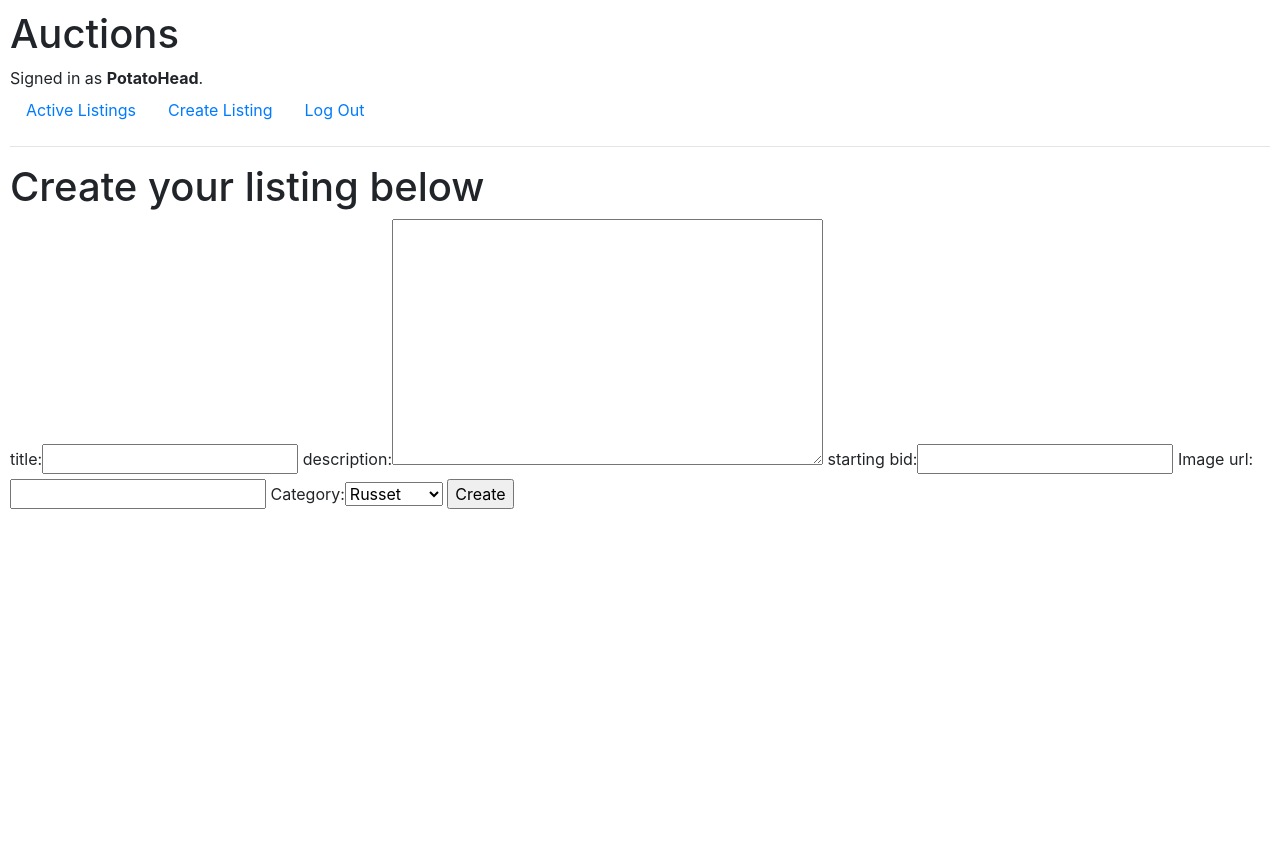
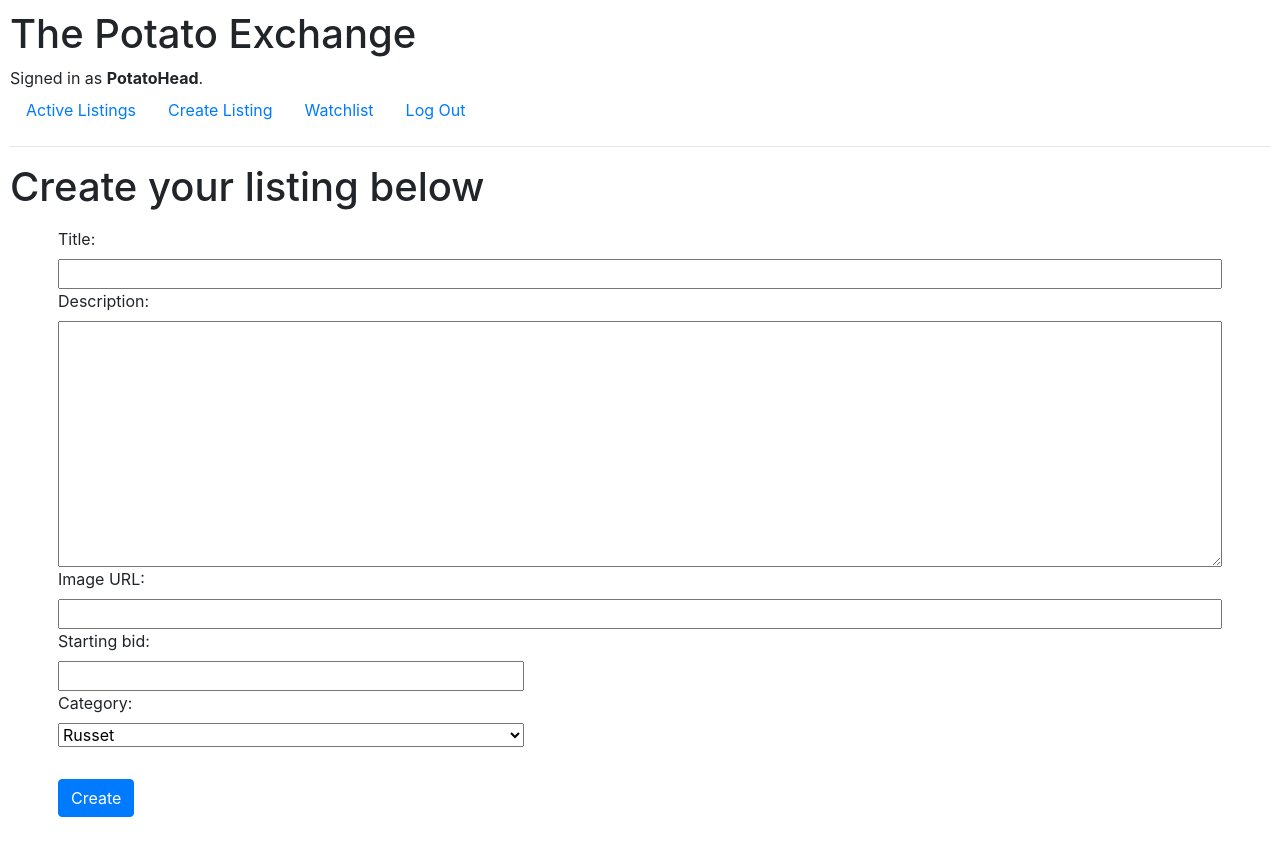
Before and after one commit to tslaytor/CS50W, a Django app: page /create_listing in a window 1280 px wide. Before the commit the page ends 509 px from the top, so only its background shows below. Run offline with Django 3.2, Linux system fonts and the light colour scheme; a user stored in the database is signed in; some libraries are stand-ins or nearby versions.

Commit message:
implemented Active Bid List, Bid Listing Page, Bid Function, Watchlists and Create Listing

```diff
--- a/projects/2020/x/commerce/auctions/admin.py
+++ b/projects/2020/x/commerce/auctions/admin.py
@@ -1,10 +1,10 @@
 from django.contrib import admin
 
-from .models import Category, Listing, Watch_list, Comment, Bid
+from .models import Category, Listing, Watchlist, Comment, Bid
 
 # Register your models here.
 admin.site.register(Category)
 admin.site.register(Listing)
-admin.site.register(Watch_list)
+admin.site.register(Watchlist)
 admin.site.register(Comment)
 admin.site.register(Bid)
--- a/projects/2020/x/commerce/auctions/static/auctions/styles.css
+++ b/projects/2020/x/commerce/auctions/static/auctions/styles.css
@@ -9,17 +9,43 @@ body {
 .fail-text {
     color: red
 }
-.listing-image {
-    width: 12rem;
+.listing-image__container {
+    width: 20rem;
     height: 10rem;
     background-color: white;
-    border: black solid 2px;
+    /* border: black solid 2px; */
     display: flex;
     justify-content: center;
     align-items: center;
+    position: absolute;
+    top: 0.8rem;
+    right: 0.8rem;
+    overflow: hidden;
 }
 
 .listing-image__image {
-    max-width: 100%;
-    max-height: 100%;
+    height: 100%;
 }
+
+.create-form {
+    display: flex;
+    flex-direction: column;
+    /* align-items: flex-start; */
+    margin: 1rem 3rem;
+}
+
+.btn {
+    margin-top: 2rem;
+    align-self: flex-start;
+}
+
+.short-input {
+    width: 40%;
+}
+.listing {
+    border: solid black 3px;
+    margin: 1.2rem;
+    padding: 0.8rem;
+    position: relative;
+    /* background-color: brown; */
+}
--- a/projects/2020/x/commerce/auctions/templates/auctions/create.html
+++ b/projects/2020/x/commerce/auctions/templates/auctions/create.html
@@ -3,9 +3,9 @@
 {% block body %}
 <h1>Create your listing below</h1>
 
-<form action="{% url 'create' %}" method="post">
+<form class='create-form' action="{% url 'create' %}" method="post">
     {% csrf_token %}
     {{ form }}
-    <input type="submit" value="Create">
+    <input type="submit" value="Create" class="btn btn-primary">
 </form>
 {% endblock %}
--- a/projects/2020/x/commerce/auctions/templates/auctions/layout.html
+++ b/projects/2020/x/commerce/auctions/templates/auctions/layout.html
@@ -3,12 +3,12 @@
 <!DOCTYPE html>
 <html lang="en">
     <head>
-        <title>{% block title %}Auctions{% endblock %}</title>
+        <title>{% block title %}The Potato Exchange{% endblock %}</title>
         <link rel="stylesheet" href="https://stackpath.bootstrapcdn.com/bootstrap/4.4.1/css/bootstrap.min.css" integrity="sha384-Vkoo8x4CGsO3+Hhxv8T/Q5PaXtkKtu6ug5TOeNV6gBiFeWPGFN9MuhOf23Q9Ifjh" crossorigin="anonymous">
         <link href="{% static 'auctions/styles.css' %}" rel="stylesheet">
     </head>
     <body>
-        <h1>Auctions</h1>
+        <h1>The Potato Exchange</h1>
         <div>
             {% if user.is_authenticated %}
                 Signed in as <strong>{{ user.username }}</strong>.
@@ -23,6 +23,9 @@
             {% if user.is_authenticated %}
                 <li class="nav-item">
                     <a class="nav-link" href="{% url 'create' %}">Create Listing</a>
+                </li>
+                <li class="nav-item">
+                    <a class="nav-link" href="{% url 'watchlist' %}">Watchlist</a>
                 </li>
                 <li class="nav-item">
                     <a class="nav-link" href="{% url 'logout' %}">Log Out</a>
--- a/projects/2020/x/commerce/auctions/urls.py
+++ b/projects/2020/x/commerce/auctions/urls.py
@@ -8,5 +8,10 @@ urlpatterns = [
     path("login", views.login_view, name="login"),
     path("logout", views.logout_view, name="logout"),
     path("register", views.register, name="register"),
-    path("create_listing", views.create, name="create")
+    path("create_listing", views.create, name="create"),
+    path("listing/<int:listing_id>", views.listing, name="listing"),
+    path("watchlist", views.watchlist, name="watchlist"),
+    path("remove_from_watchlist", views.remove_from_watchlist, name="remove_from_watchlist"),
+    path("bid", views.bid, name="bid")
+    # path("watchlist/<int:listing_id>", views.watchlist, name="watchlist")
 ]
--- a/projects/2020/x/commerce/auctions/views.py
+++ b/projects/2020/x/commerce/auctions/views.py
@@ -1,3 +1,4 @@
+from calendar import c, prmonth
 from email.mime import image
 from gettext import Catalog
 from tracemalloc import start
@@ -8,9 +9,13 @@ from django.http import HttpResponse, HttpResponseRedirect
 from django.shortcuts import render
 from django.urls import reverse
 from django import forms
+from flask_login import login_required
+from django.contrib.auth.decorators import login_required
+from django.db.models import Exists, OuterRef
+from django.core.exceptions import ObjectDoesNotExist
+from urllib3 import HTTPResponse
 
-from .models import Listing, User, Category, Bid
-
+from .models import Listing, User, Category, Bid, Watchlist
 
 def index(request):
     # x = Listing.objects.all()
@@ -21,7 +26,7 @@ def index(request):
     # ok = Listing.bid
     # print(ok)
     return render(request, "auctions/index.html", {
-        "listings": Listing.objects.all(),
+        "listings": Listing.objects.all().order_by("-id"),
         # "bids": Bid.objects.all()
     })
 
@@ -45,7 +50,7 @@ def login_view(request):
     else:
         return render(request, "auctions/login.html")
 
-
+@login_required(login_url = '/login')
 def logout_view(request):
     logout(request)
     return HttpResponseRedirect(reverse("index"))
@@ -77,6 +82,7 @@ def register(request):
     else:
         return render(request, "auctions/register.html")
 
+@login_required(login_url = '/login')
 def create(request):
     if request.method == "POST":
         form = CreateListing(request.POST)
@@ -94,16 +100,153 @@ def create(request):
                                 category=category,
                                 user=user)
             new_listing.save()
-        return HttpResponse("Ok whatever man")
+        return HttpResponseRedirect(reverse('index'))
     else:
-        return render(request, "auctions/create.html", {
+        return render(request, 'auctions/create.html', {
             'form': CreateListing()
         })
 
+class CreateListing(forms.Form):
+    title = forms.CharField(label='Title', max_length=64)
+    description = forms.CharField(label="Description", widget=forms.Textarea())
+    image_url = forms.URLField(label='Image URL', required=False)
+    starting_bid = forms.DecimalField(widget=forms.NumberInput(attrs={'class': 'short-input'}), label='Starting bid', max_digits=11, decimal_places=2)
+    category = forms.ChoiceField(widget=forms.Select(attrs={'class': 'short-input'}), label='Category', choices=[(x.id, x.category) for x in Category.objects.all()])
 
-class CreateListing(forms.Form):
-    title = forms.CharField(label='title', max_length=64)
-    description = forms.CharField(label="description", widget=forms.Textarea())
-    starting_bid = forms.DecimalField(label='starting bid', max_digits=11, decimal_places=2)
-    image_url = forms.URLField(required=False)
-    category = forms.ChoiceField(choices=[(x.id, x.category) for x in Category.objects.all()])
+@login_required(login_url = '/login')
+def listing(request, listing_id):
+    listing = Listing.objects.get(id=listing_id)
+    watchlist = Watchlist.objects.filter(user=request.user, listing=listing)
+    if watchlist:
+        in_list = True
+    else:
+        in_list = False
+
+    return render(request, 'auctions/listing.html', {
+        'listing': listing,
+        'form': WatchForm(initial={'listing_id': listing_id}),
+        "in_list": in_list,
+        'bid_form': BidForm(initial={'listing_id': listing_id}),
+    })
+
+class WatchForm(forms.Form):
+    listing_id = forms.IntegerField(widget=forms.HiddenInput())
+
+class BidForm(forms.Form):
+    bid = forms.DecimalField(widget=forms.NumberInput(attrs={'class': 'short-input'}), label='', max_digits=11, decimal_places=2)
+    listing_id = forms.IntegerField(widget=forms.HiddenInput())
+
+
+@login_required(login_url = '/login')
+def watchlist(request):
+    if request.method == 'POST':
+        watch_form = WatchForm(request.POST)
+        if watch_form.is_valid():
+            x = watch_form.cleaned_data
+            listing = Listing.objects.get(id=x['listing_id'])
+
+            try:
+                it_exists = Exists(Watchlist.objects.get(user=request.user, listing=listing))
+            except ObjectDoesNotExist:
+                it_exists = False
+            if it_exists:
+                 return render(request, 'auctions/watchlist.html', {
+                 'empty': True
+                 })
+
+            else:
+                Watchlist.objects.create(user=request.user, listing=listing)
+                return render(request, 'auctions/watchlist.html', {
+                'watchlist': Watchlist.objects.all().filter(user = request.user)
+                })
+
+        return HttpResponse("the form is not valid")
+    else:
+        return render(request, 'auctions/watchlist.html', {
+        'watchlist': Watchlist.objects.all().filter(user = request.user)
+        })
+
+@login_required(login_url = '/login')
+def remove_from_watchlist(request):
+    if request.method == 'POST':
+        # listing_id = request.POST('value')
+        watch_form = WatchForm(request.POST)
+        if watch_form.is_valid():
+            x = watch_form.cleaned_data
+            print(f" FFFFFFFFFFFF {x}")
+            listing = Listing.objects.get(id=x['listing_id'])
+            Watchlist.objects.filter(user=request.user, listing=listing).delete()
+        else:
+            return HttpResponse("The form isn't valid")
+    return HttpResponseRedirect(reverse('listing', args=(x['listing_id'],)))
+
+@login_required(login_url = '/login')
+def bid(request):
+    if request.method == 'POST':
+        submitted_bid = BidForm(request.POST)
+        if submitted_bid.is_valid():
+            bid_amount = submitted_bid.cleaned_data['bid']
+            listing_id = submitted_bid.cleaned_data['listing_id']
+
+            # get the listing instance
+            listing_instance = Listing.objects.get(id=listing_id)
+
+            # and the values from the instance
+            starting_bid = listing_instance.starting_bid
+
+
+            if bid_amount < starting_bid:
+                return HttpResponse("Your bid is too low")
+            else:
+                #  else check if there are other bids
+                current_bid = listing_instance.bid
+                if not current_bid:
+                    new_bid = Bid.objects.create(value=bid_amount, user=request.user)
+                    new_bid.save()
+
+                    listing_instance.bid = new_bid
+                    listing_instance.save()
+                    return HttpResponseRedirect(reverse('listing', args=(listing_id,)))
+
+                elif bid_amount <= current_bid.value:
+                    return HttpResponse("Your bid is Lower than the current bid - too low")
+                else:
+                    # replace the value in the listing.bid
+                    #  make a new bid model instance
+                    new_bid = Bid.objects.create(value=bid_amount, user=request.user)
+                    new_bid.save()
+                    # update the bid model instance listing refers to
+                    listing_instance.bid = new_bid
+                    listing_instance.save()
+                    # assign new model instance to the listing object
+
+                    return HttpResponseRedirect(reverse('listing', args=(listing_id,)))
+
+        else:
+            return HttpResponse("NOT A VALID BID")
+    else:
+        return HttpResponse("you ended here")
+            # y = listing.values()
+            # print(f"YYYYYYYYYYYYYYY {listing}")
+            # listing_instance = listing.first()
+            # print(f"Listing INSTANCE:  {listing.starting_bid}")
+            # print(f"YAAAAAA: {clean_bid} ")
+
+
+            # print(f"check this!!!!!!!!!!!! ====== {listing['id']}")
+            # print(f"check this!!!!!!!!!!!! ====== {clean_bid['bid']}")
+            # return HttpResponse("read the prints")
+
+
+            # if y['starting_bid'] < x['bid']:
+
+            #     return HttpResponse("Bid too low")
+            # if x['bid'] < int(listing['starting_bid']):
+            #     return HttpResponse("The bid was too low")
+                # check no other bids
+                    # iadd the bid and return
+                #  else
+                    # check if this bid is bigger than existing bid
+                        # if it is, delete exisiting bid and add this bid (replace?)
+                    #  if not, reject the bid
+            # else reject, bid too low
--- a/projects/2020/x/commerce/commerce/settings.py
+++ b/projects/2020/x/commerce/commerce/settings.py
@@ -32,6 +32,7 @@ ALLOWED_HOSTS = []
 
 INSTALLED_APPS = [
     'auctions',
+    'djmoney',
     'django.contrib.admin',
     'django.contrib.auth',
     'django.contrib.contenttypes',
```
Also changed, not shown: projects/2020/x/commerce/auctions/models.py (+6 -4 lines), projects/2020/x/commerce/auctions/templates/auctions/index.html (+11 -7 lines), projects/2020/x/commerce/db.sqlite3, 1 other file.
